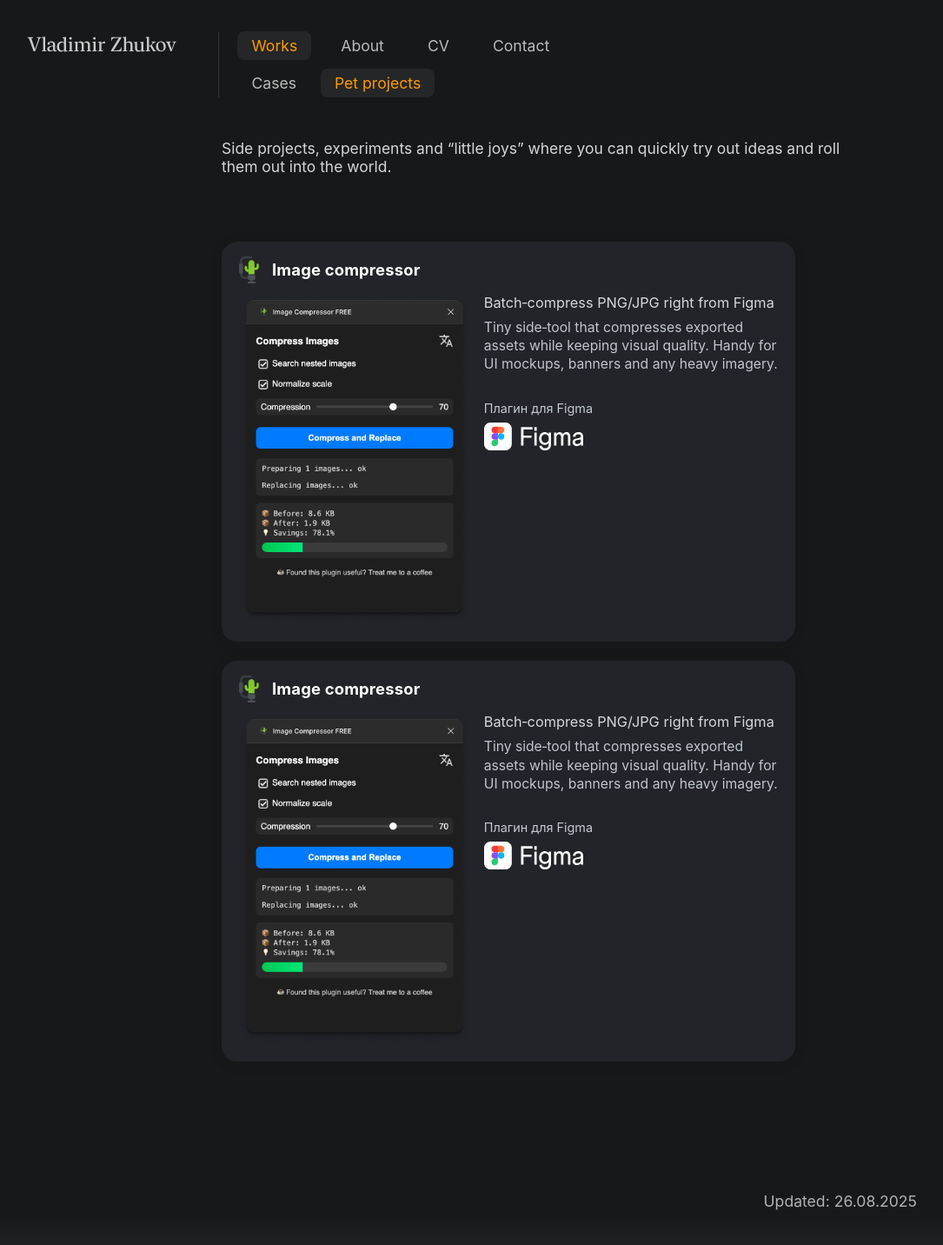
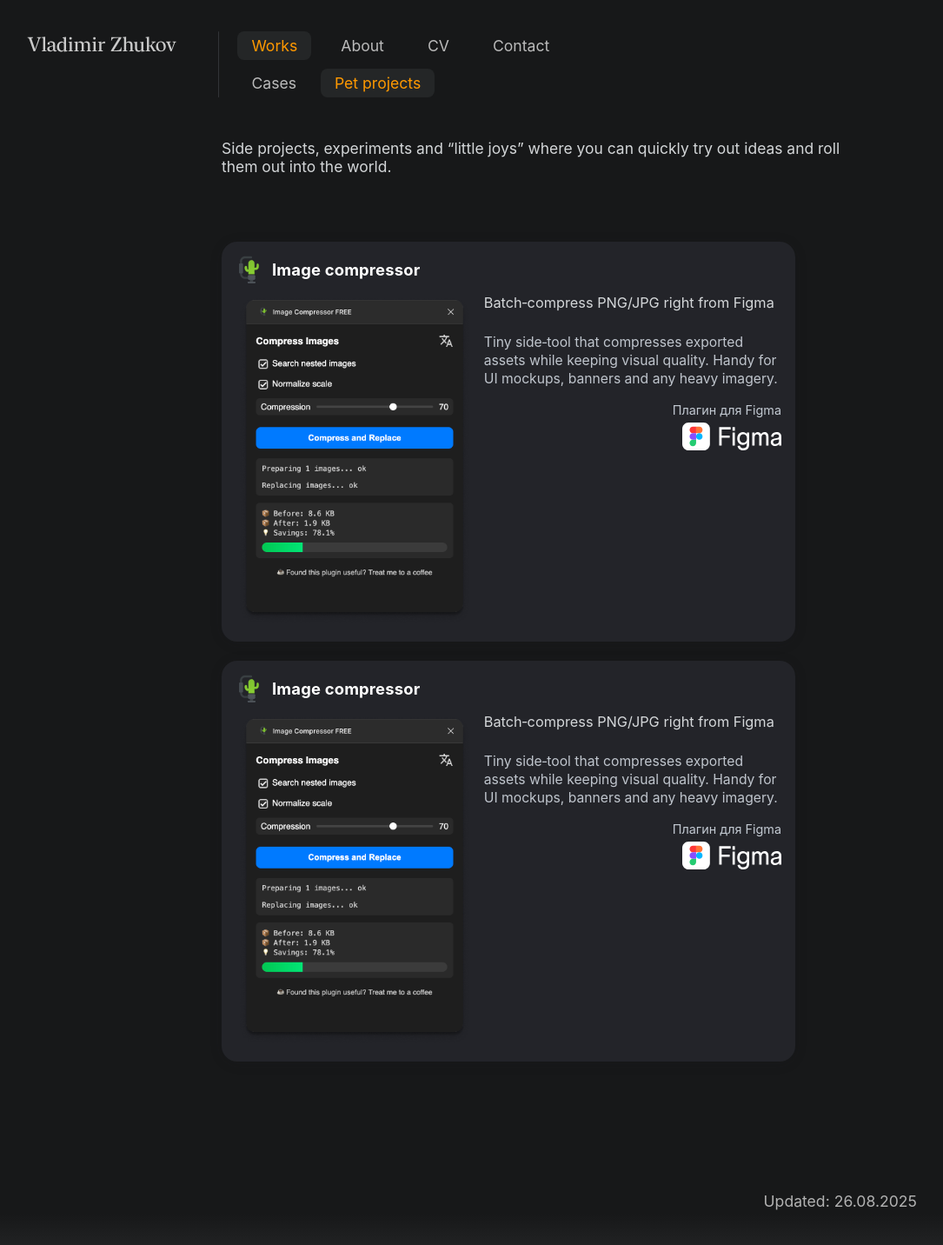
Before and after one commit to uxiscool/experience, a Jekyll site: the page built from pet-projects.md, in a window 1280 px wide. Shown: the whole page at 87% size, without its empty margins (25-1110 px from the left). Built offline with Jekyll 4.4.1, drawn with Linux system fonts in a browser that asks for light colours.

Commit message:
Add files via upload

```diff
--- a/css/main.css
+++ b/css/main.css
@@ -349,19 +349,31 @@ body.page-contact>main{ flex:1 0 auto; }
 }
 
 .pp-side{
-  display:flex;
-  flex-direction:column;
-  min-width:0; /* фикс: текст не вылезает */
+  display:grid;                  /* вместо flex */
+  grid-template-rows:1fr auto;   /* текст занимает всё, футер прижат вниз */
+  min-width:0;
   min-height:180px;
 }
+
 .pp-text{ display:grid; gap:8px; min-width:0; }
 .pp-subtitle{ color:#e2e5e7; opacity:.93; font-size:1.02rem; }
 .pp-desc{ color:#cdd3db; opacity:.92; font-size:.98rem; line-height:1.35; }
 
 /* Футер */
-.pp-footer{ margin-top:auto; display:grid; gap:8px; align-content:end; }
-.pp-kind{ color:#cbd2db; font-size:.9rem; opacity:.95; }
-.pp-links{ display:flex; gap:10px; align-items:center; }
+.pp-footer{
+  display:flex;
+  flex-direction:column;
+  align-items:flex-end;          /* весь футер прилипает вправо */
+  gap:6px;
+  margin-top:0;                  /* больше не нужен auto-margin */
+}
+.pp-kind{
+  color:#cbd2db; font-size:.9rem; opacity:.95;
+  text-align:right;
+}
+.pp-links{
+  display:flex; gap:10px; align-items:center; justify-content:flex-end;
+}
 .pp-links img{ height:32px; width:auto; display:block; }
 
 /* Доступность */
```
